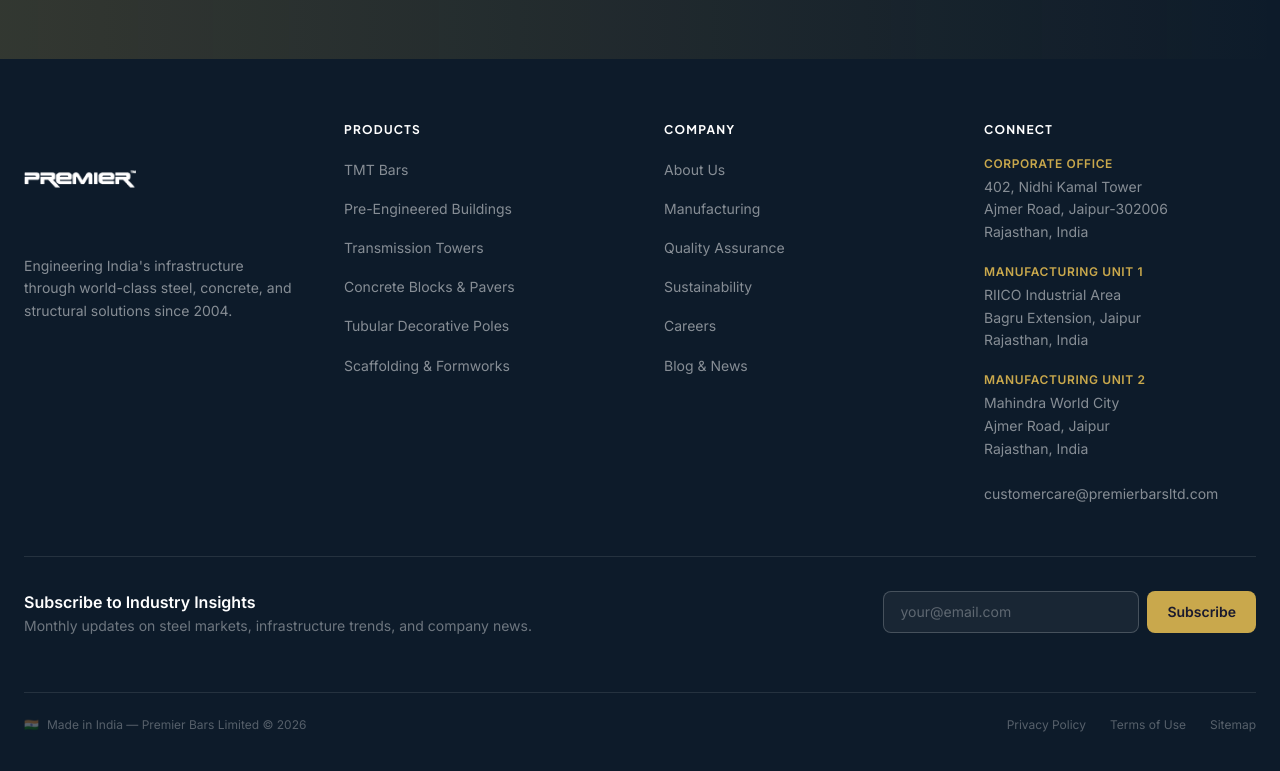
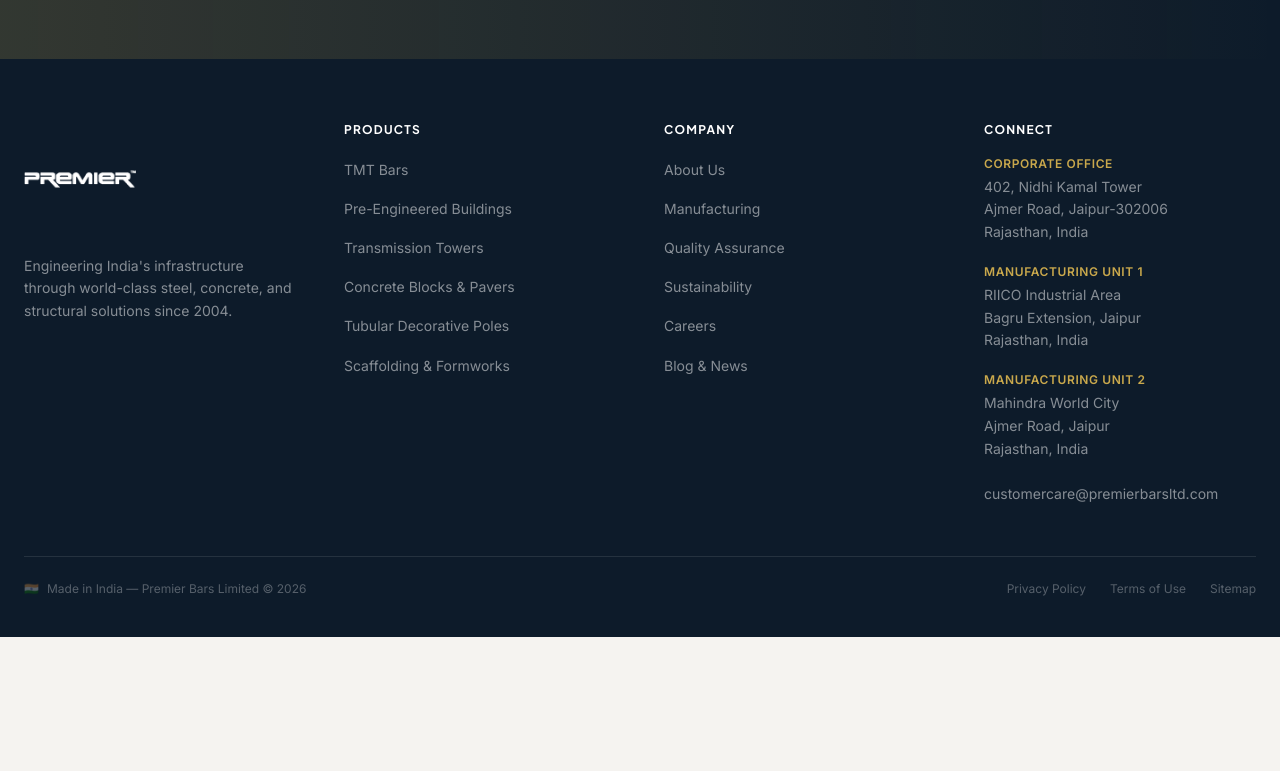
Before and after one commit to adnanabbasi0109-max/premiereweb, a Next.js app: page / in a window 1280 px wide. Shown: the part 9631-10402 px from the top of the page. After the commit the page ends 10268 px from the top, so only its background shows below. Built offline with nearby package versions, Linux system fonts and the light colour scheme.

Commit message:
Remove newsletter subscription section from footer
Co-Authored-By: Claude Opus 4.6 <noreply@anthropic.com>

```diff
--- a/components/layout/Footer.tsx
+++ b/components/layout/Footer.tsx
@@ -144,34 +144,6 @@ export function Footer() {
           </div>
         </div>
 
-        {/* Newsletter */}
-        <div className="border-t border-white/10 py-8 mb-6">
-          <div className="flex flex-col sm:flex-row items-center justify-between gap-6">
-            <div>
-              <p className="text-white font-semibold">Subscribe to Industry Insights</p>
-              <p className="text-white/40 text-sm">Monthly updates on steel markets, infrastructure trends, and company news.</p>
-            </div>
-            <form
-              onSubmit={(e) => e.preventDefault()}
-              className="flex gap-2 w-full sm:w-auto"
-            >
-              <input
-                type="email"
-                placeholder="your@email.com"
-                className="flex-1 sm:w-64 bg-white/5 border border-white/20 rounded-lg px-4 py-2.5
-                           text-white placeholder-white/30 text-sm focus:outline-none focus:border-[#C9A84C]"
-              />
-              <button
-                type="submit"
-                className="bg-[#C9A84C] text-[#1A1A2E] font-semibold px-5 py-2.5 rounded-lg
-                           hover:bg-[#E8D48B] transition-colors text-sm whitespace-nowrap"
-              >
-                Subscribe
-              </button>
-            </form>
-          </div>
-        </div>
-
         {/* Bottom bar */}
         <div className="border-t border-white/10 pt-6 flex flex-col sm:flex-row items-center justify-between gap-4 text-xs text-white/30">
           <div className="flex items-center gap-2">
```
